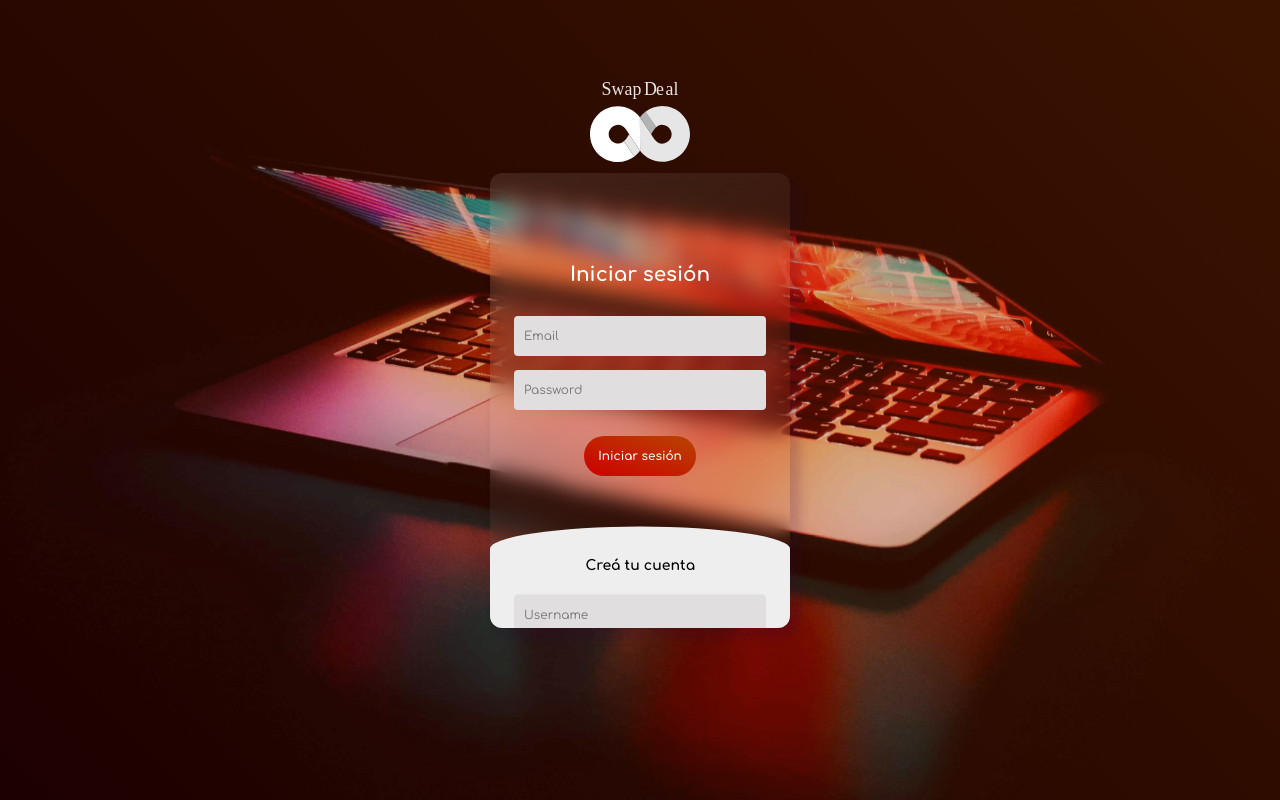
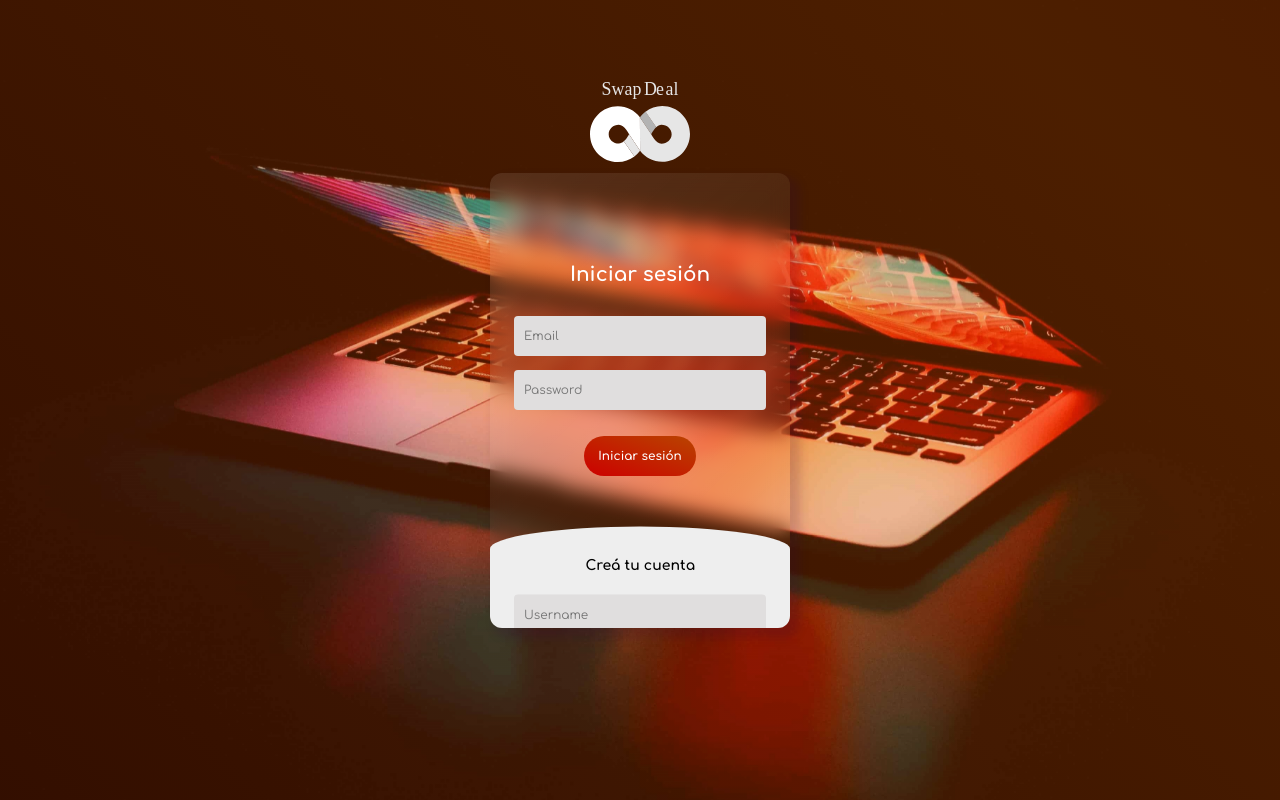
Before and after one commit to TomasUllua12/SwapDeal, a React (Vite) app: page /Login in a window 1280 px wide. Built offline with nearby package versions, Linux system fonts and the light colour scheme.

Commit message:
Arreglo css

```diff
--- a/src/views/LoginRegister.css
+++ b/src/views/LoginRegister.css
@@ -31,10 +31,10 @@
       rgb(94, 0, 0)
     )
     0 0 / 1000% no-repeat;
-  animation: animate 7s ease infinite;
+  animation: animate-login 7s ease infinite;
   opacity: 0.3; /* Ajusta la opacidad según sea necesario */
 }
-@keyframes animate {
+@keyframes animate-login {
   0% {
     background-position: 0 30%, 0 0;
   }
```
